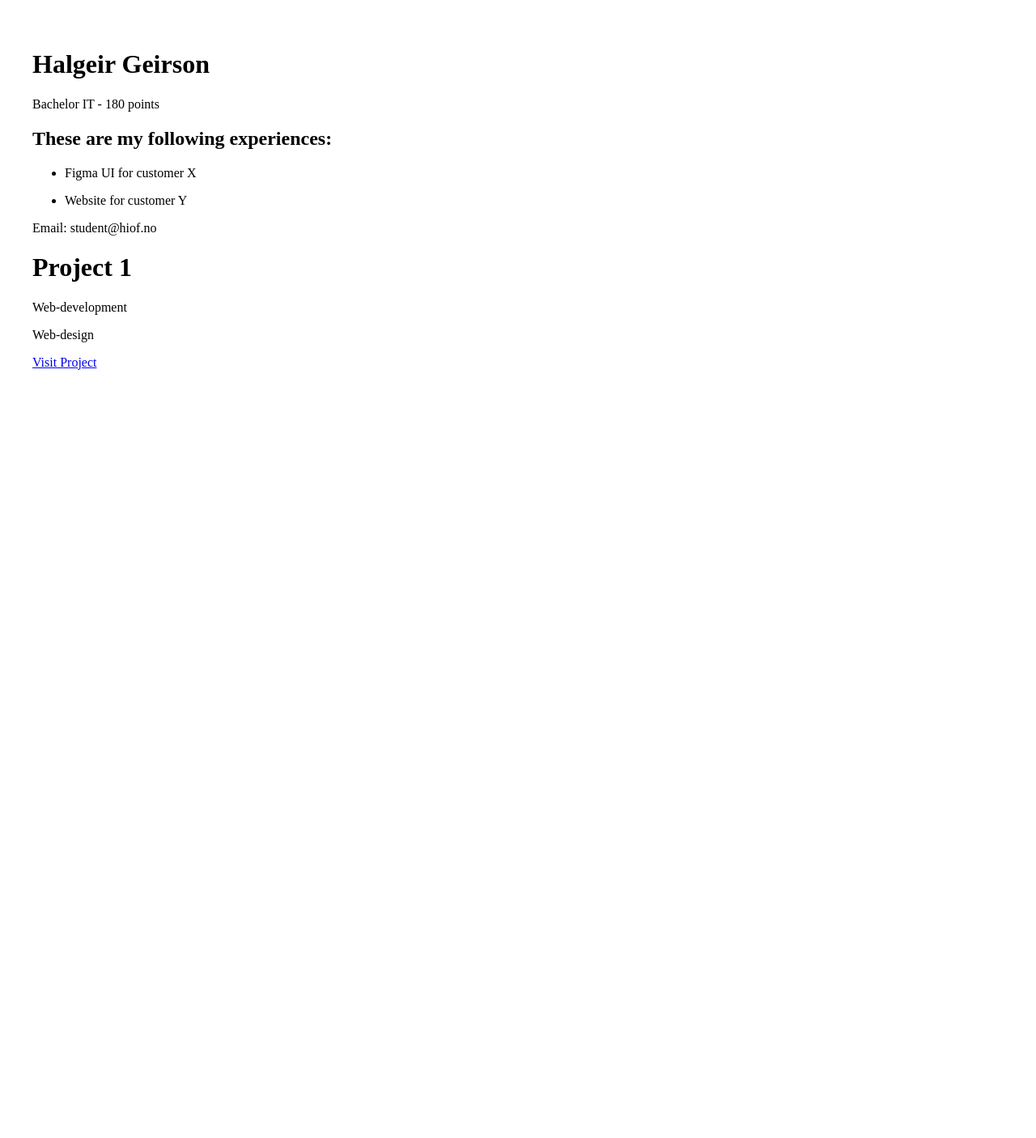
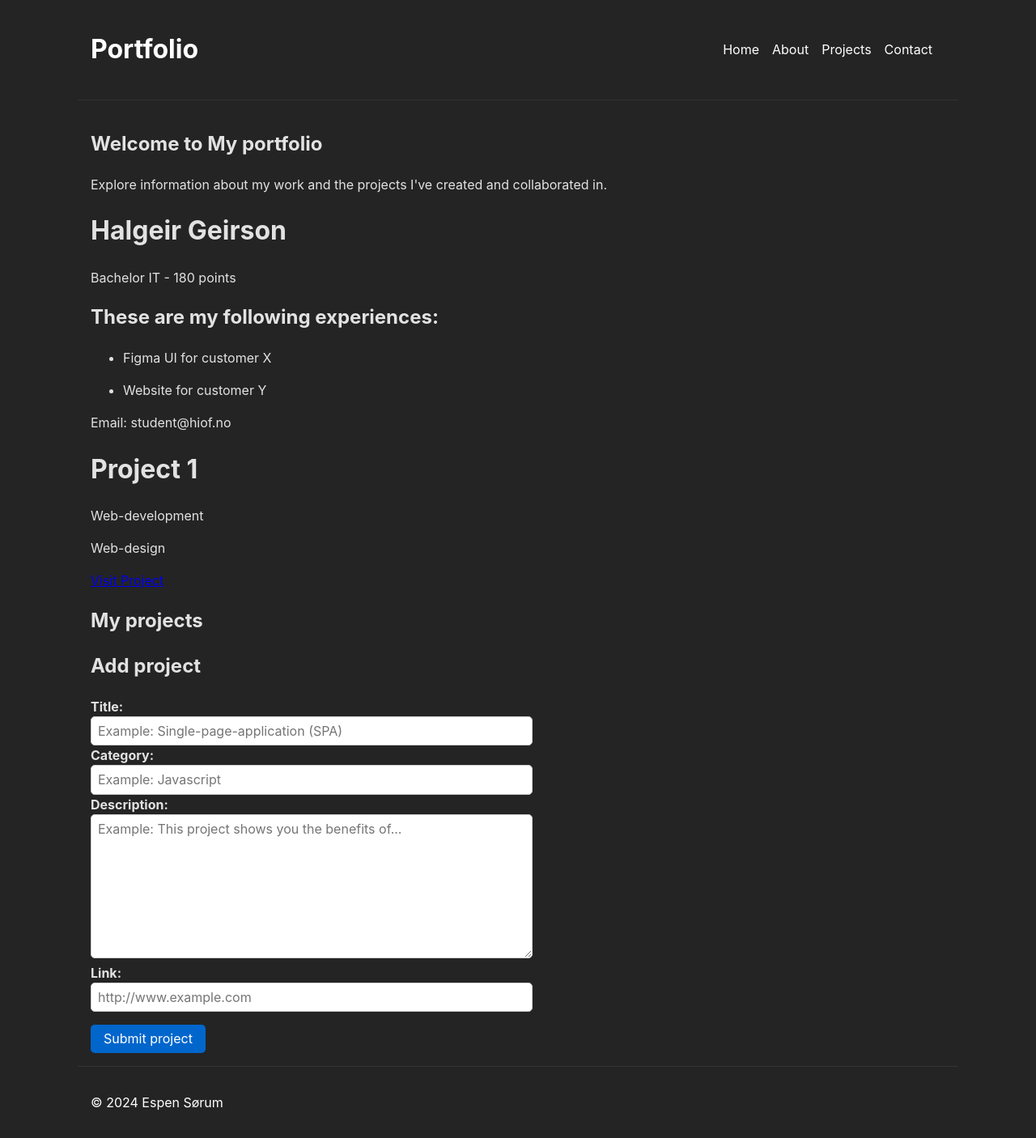
Before and after one commit to esoerum/portfolio, a React (Vite) app in the folder frontend/: page / in a window 1280 px wide. Shown: the whole page at 81% size. Before the commit the page ends 800 px from the top, so only its background shows below. Built offline with nearby package versions, Linux system fonts and the light colour scheme.

Commit message:
Integrated html/css from first assignment
-HTML / CSS added from previous assignment. Still need some structure adjustments to fit REACT

```diff
--- a/frontend/index.html
+++ b/frontend/index.html
@@ -1,12 +1,61 @@
 <!doctype html>
-<html lang="en">
+<html lang="no">
   <head>
     <meta charset="UTF-8" />
+    <!--Stylesheets-->
+    <link rel="stylesheet" type="text/css" href="https://necolas.github.io/normalize.css/8.0.1/normalize.css">
+    <link rel="stylesheet" href="https://cdnjs.cloudflare.com/ajax/libs/font-awesome/4.7.0/css/font-awesome.min.css">
+    <link rel="stylesheet" type="text/css" href="/frontend/src/styles/App.css">
     <meta name="viewport" content="width=device-width, initial-scale=1.0" />
-    <title>Vite + React + TS</title>
+    <meta name="description" content="Espen Sørum's portfolio" />
+    <title>Portfolio - Espen Sørum</title>
   </head>
   <body>
-    <div id="root"></div>
+    <div id="main-container"></div>
+    <header id="main-header" class="header">
+      <!-- <a href="index.html"><img id="logo" alt="placeholder for logo" src="/docs/img/logo.jpg"></a> -->
+      <h1>Portfolio</h1>
+      <!--Navigation start-->
+      <nav>
+        <ul>
+          <li><a href="/">Home</a></li>
+          <li><a href="/about">About</a></li>
+          <li><a href="/projects">Projects</a></li>
+          <li><a href="/contact">Contact</a></li>
+        </ul>
+      </nav>
+      <!--Navigation end-->
+    </header>
+    <!--Main content start-->
+    <main>
+      <article id="intro">
+        <h2>Welcome to My portfolio</h2>
+        <p>Explore information about my work and the projects I've created and collaborated in.</p>
+      </article>
+      <div id="root"></div>
+      <section id="project-wrapper" class="my-projects">
+        <h2>My projects</h2>
+        <ul id="project-list" class="projectList">
+        </ul>
+      </section>
+      <form id="projectForm">
+        <h2>Add project</h2>
+        <label for="title">Title:</label>
+        <input type="text" id="title" name="title"  placeholder="Example: Single-page-application (SPA)" required maxlength="50">
+        <label for="category">Category:</label>
+        <input type="text" id="category" name="category" placeholder="Example: Javascript" required maxlength="50">
+        <label for="description">Description:</label>
+        <textarea type="text" id="description" name="description" placeholder="Example: This project shows you the benefits of..." require></textarea>
+        <label for="url">Link:</label>
+        <input type="url" id="url" name="url" placeholder="http://www.example.com" required>
+        <button type="submit" id="form-button">Submit project</button>
+    </form>
+    </main>
+    <!--Main content end-->
+    <footer class="footer">
+      <p>&copy; 2024 Espen Sørum</p>
+    </footer>
     <script type="module" src="/src/main.tsx"></script>
+    </div>
   </body>
 </html>
--- a/frontend/src/App.tsx
+++ b/frontend/src/App.tsx
@@ -1,4 +1,4 @@
-import '/styles/App.css'
+import '/src/styles/App.css'
 import Header from "./components/Header";
 import Experiences from "./components/Experience";
 import {Contact} from "./components/Contact";
--- /dev/null
+++ b/frontend/src/styles/App.css
@@ -0,0 +1,169 @@
+:root {
+  font-family: Inter, system-ui, Avenir, Helvetica, Arial, sans-serif;
+  line-height: 1.5;
+  font-weight: 400;
+
+  color-scheme: light dark;
+  color: rgba(255, 255, 255, 0.87);
+  background-color: #242424;
+  font-synthesis: none;
+  text-rendering: optimizeLegibility;
+  -webkit-font-smoothing: antialiased;
+  -moz-osx-font-smoothing: grayscale;
+}
+
+#main-container {
+  width: 100%;
+  display:grid;
+  grid-template-areas: "header"
+                        "main"
+                        "footer";
+  grid-template-columns: 1fr;
+  /* font-size: 1rem; */
+}
+#main-header {
+  grid-area: header;
+  background-color: #242424;
+  color: #fff;
+  padding: 1rem;
+  display: flex;
+  justify-content: space-between;
+  align-items: center;
+  border-bottom: 1px solid #333;
+
+}
+body {
+  width: 85%;
+  margin: 0 auto;
+  /*Skal jeg ha med denne? Tenk på det*/
+}
+#logo {
+  width: 150px; /* Adjust the width as needed */
+  height: auto; /* Keeps the aspect ratio */
+}
+nav ul {
+  display: flex;
+  list-style: none;
+
+}
+nav ul li {
+  margin-right: 1rem;
+}
+nav ul li a {
+  text-decoration: none;
+  color: #fff;
+
+}
+a:hover {
+  color: f1f1f1;
+  text-decoration: underline;
+}
+main {
+  grid-area: main;
+  padding: 1rem;
+  /* flex-direction: row;
+  flex-wrap: wrap;
+  gap: 1rem; */
+}
+#project-form {
+  display: flex;
+  flex-direction: column;
+  gap: 1rem;
+}
+/*Project card styling*/
+#project-list {
+  list-style: none;
+  padding-left: 0;
+  margin: 0;
+}
+#project-list .project {
+  margin-bottom: 1.5rem;
+}
+.project {
+  background-color: #FFFFFF;
+  border: 1px solid #E0E0E0;
+  border-radius: 8px;
+  padding: 1.5rem;
+  margin-bottom: 1.5rem;
+  box-shadow: 0 4px 8px rgba(0, 0, 0, 0.1);
+  transition: transform 0.2s ease, box-shadow 0.2s ease;
+}
+.project:hover {
+  transform: translateY(-5px);
+  box-shadow: 0 8px 16px rgba(0, 0, 0, 0.2);
+}
+.project h3 {
+  color: #2C2C2C;
+  font-size: 1.5rem;
+  margin-bottom: 0.5rem;
+}
+.project p {
+  color: black;
+  line-height: 1.6;
+  margin-bottom: 1rem;
+}
+.project a {
+  display: inline-block;
+  text-decoration: none;
+  color: #007ACC;
+  font-weight: bold;
+  margin-top: 1rem;
+  transition: color 0.2s ease;
+}
+.project a:hover {
+  color: #005B99;
+  text-decoration: underline;
+}
+.project p.category {
+  font-style: italic;
+  color: #007ACC;
+  margin-bottom: 0.5rem;
+}
+label {
+  display:block;
+  font-weight: bold;
+}
+input, textarea {
+  width: 50%;
+  border: 1px solid #ccc;
+  border-radius: 5px;
+  padding: 0.5rem;
+
+}
+textarea {
+  height: 10rem;
+}
+input:focus, textarea:focus {
+  outline: none;
+  border-color: #333;
+}
+button {
+  display:block;
+  margin-top: 1rem;
+  padding: 0.5rem 1rem;
+  /* background-color: #333; */
+  background-color: #0066cc; /* Vivid Blue button */
+  /* color: #fff; */
+  color: #ffffff; /* White text */
+  border: none;
+  border-radius: 5px;
+  cursor: pointer;
+}
+button:hover {
+  background-color: #005B99;
+
+}
+footer {
+  grid-area: footer;
+  background-color: #242424;
+  color: #fff;
+  padding: 1rem;
+  display: flex;
+  justify-content: space-between;
+  align-items: center;
+  border-top: 1px solid #333;
+
+
+
+
+}
--- a/frontend/styles/App.css
+++ /dev/null
@@ -1,5 +0,0 @@
-#root {
-  max-width: 1280px;
-  margin: 0 auto;
-  padding: 2rem;
-}
```
